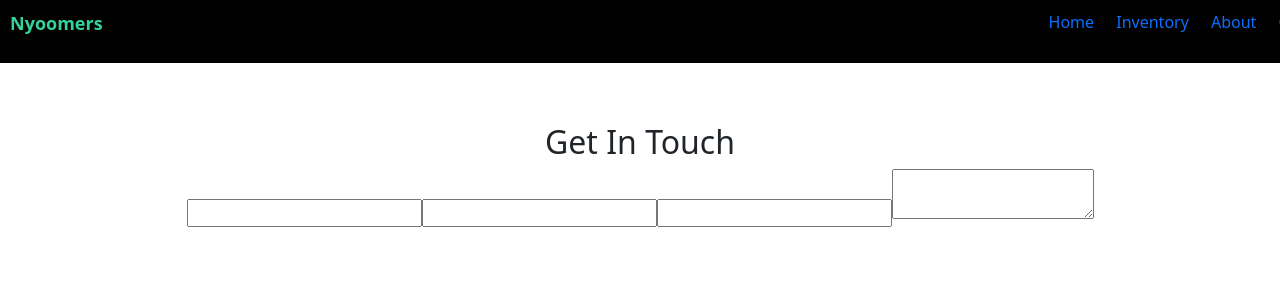
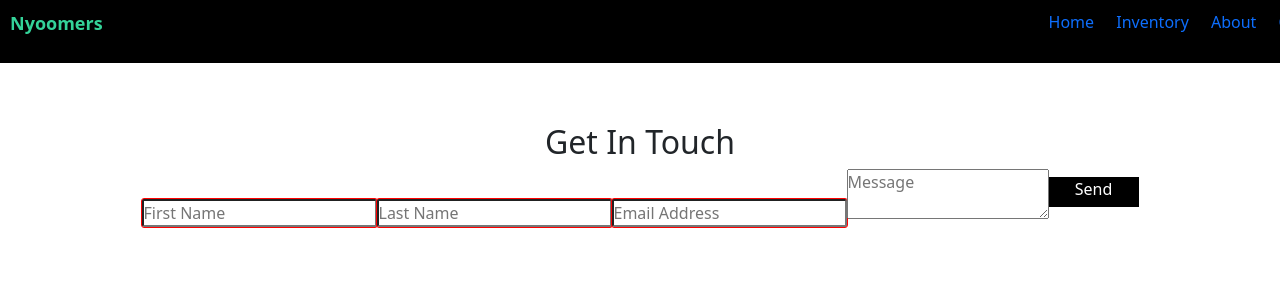
Before and after one commit to kimbencinas/Nyoomers, a React (Vite) app in the folder client/: page /contact in a window 1280 px wide. Shown: the top 300 px of the page. Built offline with nearby package versions, Linux system fonts and the light colour scheme.

Commit message:
Changes to contact form

```diff
--- a/client/src/pages/Contact.jsx
+++ b/client/src/pages/Contact.jsx
@@ -1,4 +1,5 @@
 import Navbar from "../components/Navbar"
+import '../styles/Contact.css'
 
 function Contact() {
 
@@ -8,11 +9,12 @@ function Contact() {
         <div className="contact">
           <h2>Get In Touch</h2>
           <div>
-            <form>
-              <input type="text" id="first-name" />
-              <input type="text" id="last-name" />
-              <input type="text" id="email" />
-              <textarea id="message"></textarea>
+            <form className="contact-form">
+              <input type="text" id="first-name" placeholder="First Name" />
+              <input type="text" id="last-name" placeholder="Last Name" />
+              <input type="text" id="email" placeholder="Email Address" />
+              <textarea id="message" placeholder="Message"></textarea>
+              <button>Send Message</button>
             </form>
           </div>
         </div>
--- /dev/null
+++ b/client/src/styles/Contact.css
@@ -0,0 +1,6 @@
+
+input {
+    outline: 1px solid red;
+    border-radius: 2px;
+    box-shadow: none;
+}
```
